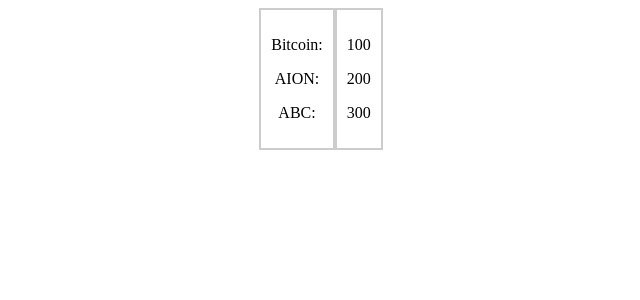
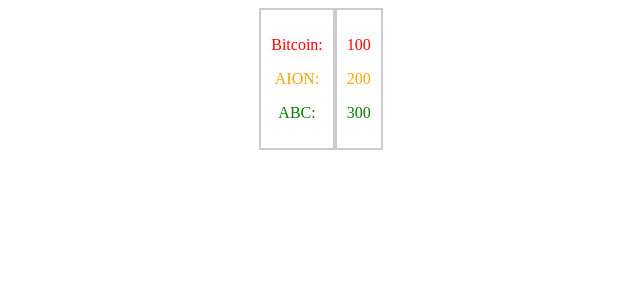
Before and after one commit to Hameet/crypto-prices, a React (Create React App) app: page / in a window 1280 px wide. Shown: the top 300 px of the page, without its empty margins (319-959 px from the left). Built offline with nearby package versions, Linux system fonts and the light colour scheme; no server answers.

Commit message:
Add coloured text

```diff
--- a/src/Components/Display.js
+++ b/src/Components/Display.js
@@ -16,22 +16,31 @@
 const StyledPrices = styled.div`
   flex: 1;
 `
+const StyledRowOne = styled.p`
+  color: red;
+`
+const StyledRowTwo = styled.p`
+  color: orange;
+`
+const StyledRowThree = styled.p`
+  color: green;
+`
 
 const Display = () => {
   return (
     <StyledContainer>
       <StyledBox>
         <StyledCurrency>
-          <p>Bitcoin: </p>
-          <p>AION: </p>
-          <p>ABC: </p>
+          <StyledRowOne>Bitcoin: </StyledRowOne>
+          <StyledRowTwo>AION: </StyledRowTwo>
+          <StyledRowThree>ABC: </StyledRowThree>
         </StyledCurrency>
       </StyledBox>
       <StyledBox>
         <StyledPrices>
-          <p>100</p>
-          <p>200</p>
-          <p>300</p>
+          <StyledRowOne>100</StyledRowOne>
+          <StyledRowTwo>200</StyledRowTwo>
+          <StyledRowThree>300</StyledRowThree>
         </StyledPrices>
       </StyledBox>
     </StyledContainer>
```
